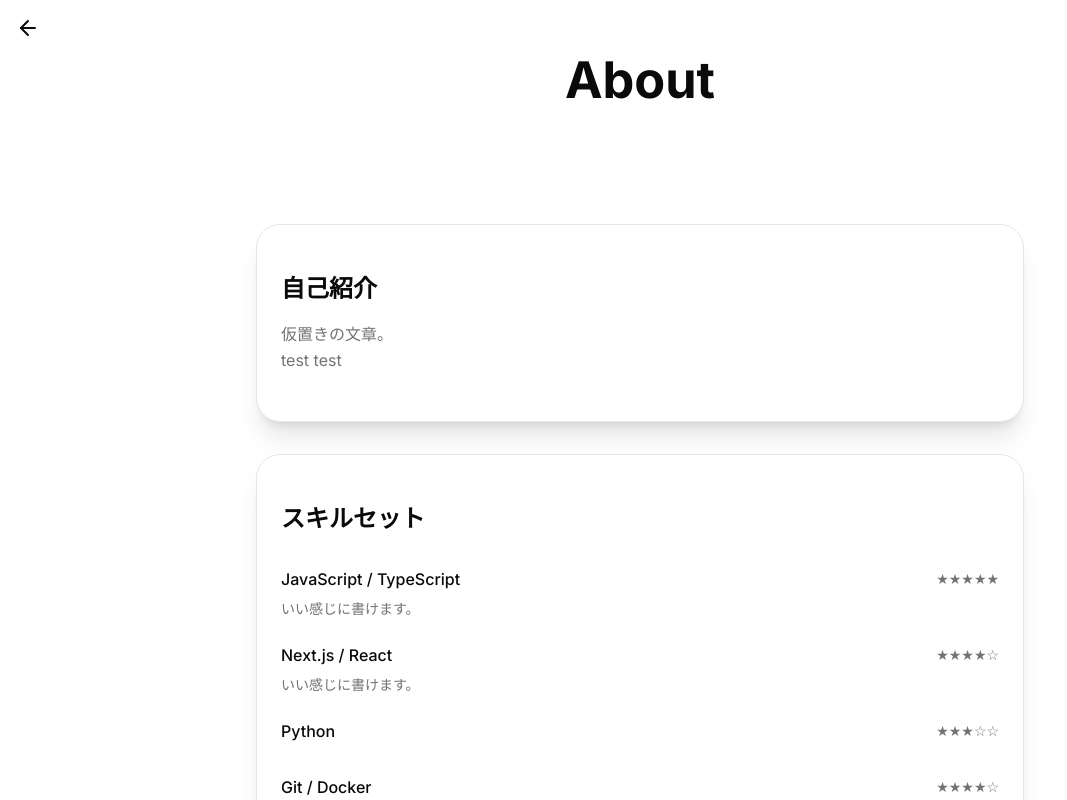
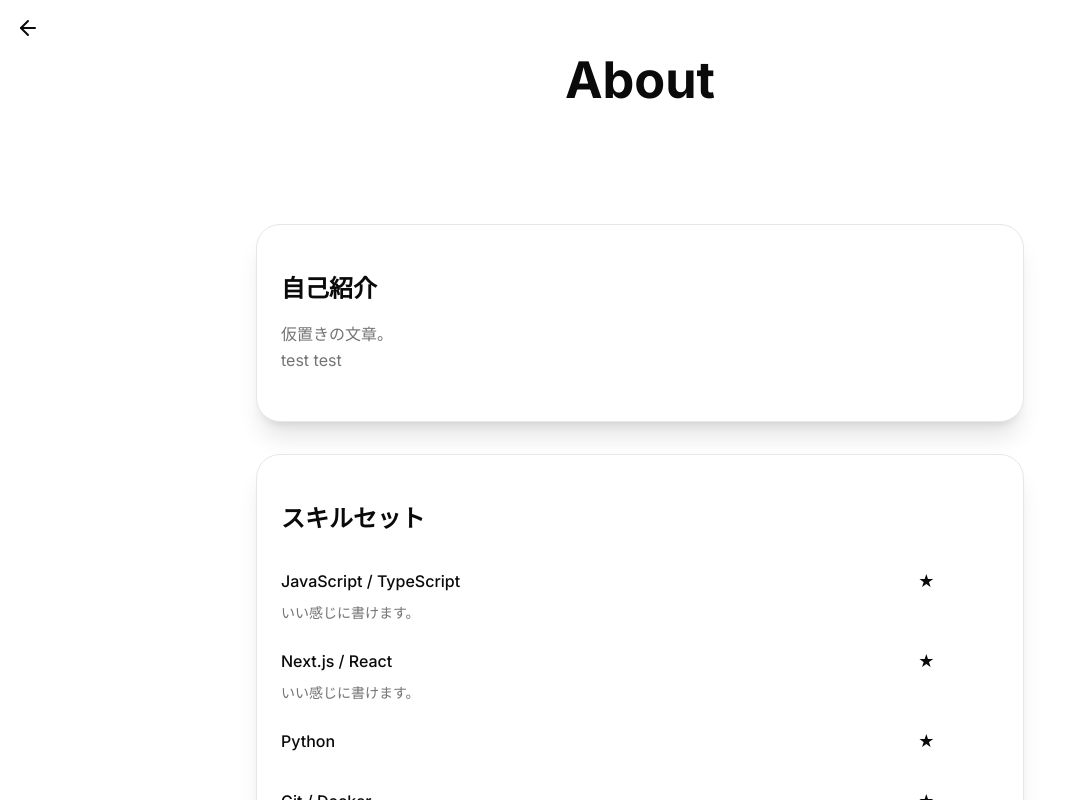
Before and after one commit to Mintostar/portfolio-app, a Next.js app: page /about in a window 1280 px wide. Shown: the top 800 px of the page, without its empty margins (0-1067 px from the left). Built offline with nearby package versions, Linux system fonts and the light colour scheme.

Commit message:
- StartRatingコンポーネントに置き換えた。星の出現をアニメーションで表現した。

```diff
--- a/app/about/page.tsx
+++ b/app/about/page.tsx
@@ -24,12 +24,32 @@ export default function AboutPage() {
   ];
 
 
-  // 星をレベルに基づいて表示する関数
-  const getStars = (level: number) => {
-    const fullStars = "★".repeat(level);
-    const emptyStars = "☆".repeat(5 - level);
-    return fullStars + emptyStars;
+  // 星をレベルに基づいて表示するコンポーネント
+  const StarRating = ({ level }: { level: number }) => {
+    const baseDelay = 3;
+
+    return (
+      <div className="flex">
+        {Array.from({ length: 5 }).map((_, index) => (
+          <motion.span
+            key={index}
+            initial={{ opacity: 0, scale: 0.8 }}
+            animate={{ opacity: 1, scale: 1 }}
+            transition={{
+              delay: baseDelay + index * 0.3, // ベース遅延＋星ごとの遅延
+              duration: 0.1,
+              ease: "easeOut",
+            }}
+            className="text-lg"
+          >
+            {index < level ? "★" : "☆"}
+          </motion.span>
+        ))}
+      </div>
+    );
   };
+
+
 
   return (
     <main className="relative min-h-screen px-4 py-8">
@@ -89,7 +109,7 @@ export default function AboutPage() {
                     <div key={index}>
                       <div className="flex justify-between items-center py-2">
                         <span className="font-medium">{skill.name}</span>
-                        <span className="text-sm text-muted-foreground">{getStars(skill.level)}</span>
+                        <StarRating level={skill.level} />
                       </div>
                       <p className="text-sm text-muted-foreground">{skill.description}</p>
                     </div>
```
